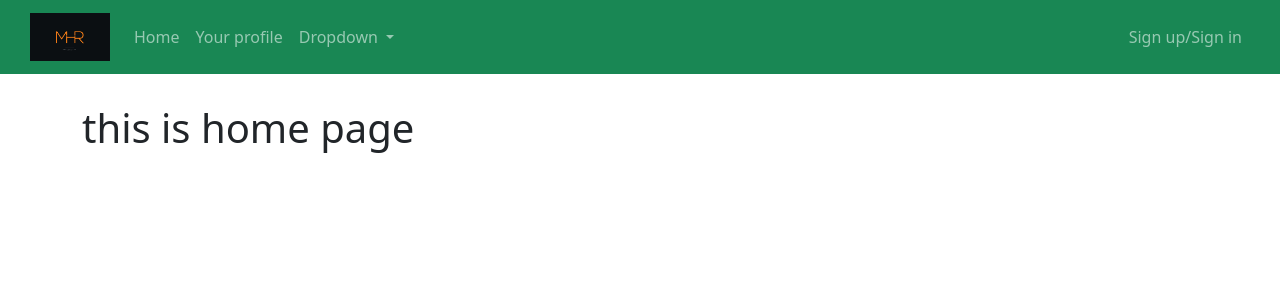
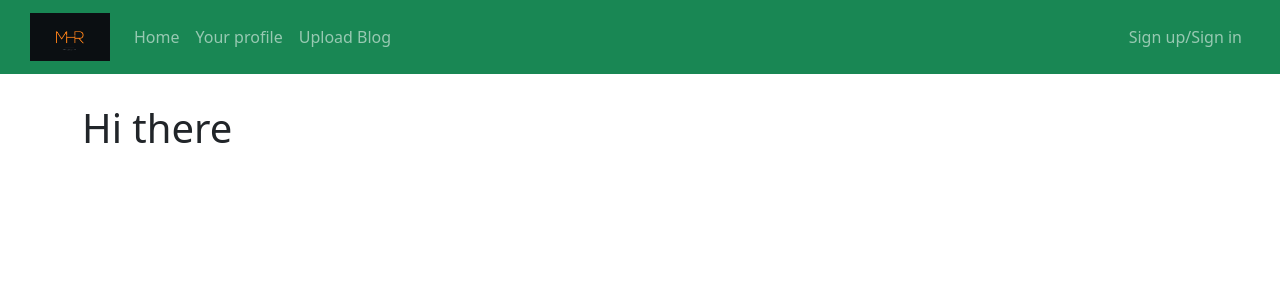
Before and after one commit to Mohabbatridoy/practice-blog-project, a Django app: page /blog/ in a window 1280 px wide. Shown: the top 300 px of the page. Run offline with Django 5.2, Linux system fonts and the light colour scheme; some libraries are stand-ins or nearby versions.

Commit message:
add Create blog

```diff
--- a/blog_project/app_blog/templates/blog_list.html
+++ b/blog_project/app_blog/templates/blog_list.html
@@ -1,5 +1,6 @@
 {% extends 'base.html' %}
+{% load crispy_forms_tags %}
 {% block title_block %} home page {% endblock %}
 {% block content %}
-<h1>this is home page</h1>
+    <h1>Hi there</h1>
 {% endblock %}
--- a/blog_project/app_blog/urls.py
+++ b/blog_project/app_blog/urls.py
@@ -4,5 +4,6 @@ from . import views
 app_name = 'app_blog'
 
 urlpatterns = [
-    path('', views.blog_list, name="blog_list"),
+    path('', views.Blog_list, name="blog_list"),
+    path('create-blog/', views.CreateBlog.as_view(), name="create_blog"),
 ]
--- a/blog_project/app_blog/views.py
+++ b/blog_project/app_blog/views.py
@@ -1,6 +1,23 @@
 from django.shortcuts import render
+from django.views.generic import CreateView, UpdateView, DetailView, DeleteView, TemplateView
+from django.contrib.auth.mixins import LoginRequiredMixin
+from .models import Blog, Comment, Like
+import uuid
+from django.shortcuts import HttpResponseRedirect
+from django.urls import reverse
 
 # Create your views here.
+def Blog_list(request):
+    return render(request, 'blog_list.html', context={})
+class CreateBlog(LoginRequiredMixin, CreateView):
+    model = Blog
+    fields = ('blog_title','blog_content','blog_image')
+    template_name = 'create_blog.html'
 
-def blog_list(request):
-    return render(request, 'blog_list.html', context={})
+    def form_valid(self, form):
+        blog_obj = form.save(commit=False)
+        blog_obj.author = self.request.user
+        title = blog_obj.blog_title
+        blog_obj.slug = title.replace(" ","-") + "-" + str(uuid.uuid4())
+        blog_obj.save()
+        return HttpResponseRedirect(reverse('index'))
--- a/blog_project/templates/base.html
+++ b/blog_project/templates/base.html
@@ -17,19 +17,11 @@
       <li class="nav-item active">
         <a class="nav-link" href="{% url 'app_blog:blog_list' %}">Home</a>
       </li>
-      <li class="nav-item active">
+      <li class="nav-item">
         <a class="nav-link" href="{% url 'app_login:profile' %}">Your profile</a>
       </li>
-      <li class="nav-item dropdown">
-        <a class="nav-link dropdown-toggle" href="#" id="navbarDropdown" role="button" data-toggle="dropdown" aria-haspopup="true" aria-expanded="false">
-          Dropdown
-        </a>
-        <div class="dropdown-menu" aria-labelledby="navbarDropdown">
-          <a class="dropdown-item" href="#">Action</a>
-          <a class="dropdown-item" href="#">Another action</a>
-          <div class="dropdown-divider"></div>
-          <a class="dropdown-item" href="#">Something else here</a>
-        </div>
+      <li class="nav-item">
+        <a class="nav-link" href="{% url 'app_blog:create_blog' %}">Upload Blog</a>
       </li>
     </ul>
     <ul class="navbar-nav ms-auto" style="padding-right: 30px;">
```
Also changed, not shown: blog_project/app_blog/templates/create_blog.html (added, +10 -0 lines), blog_project/db.sqlite3, blog_project/media/blog_image/862917.jpg (added), blog_project/media/profile_pics/channels4_profile.jpg (added).
